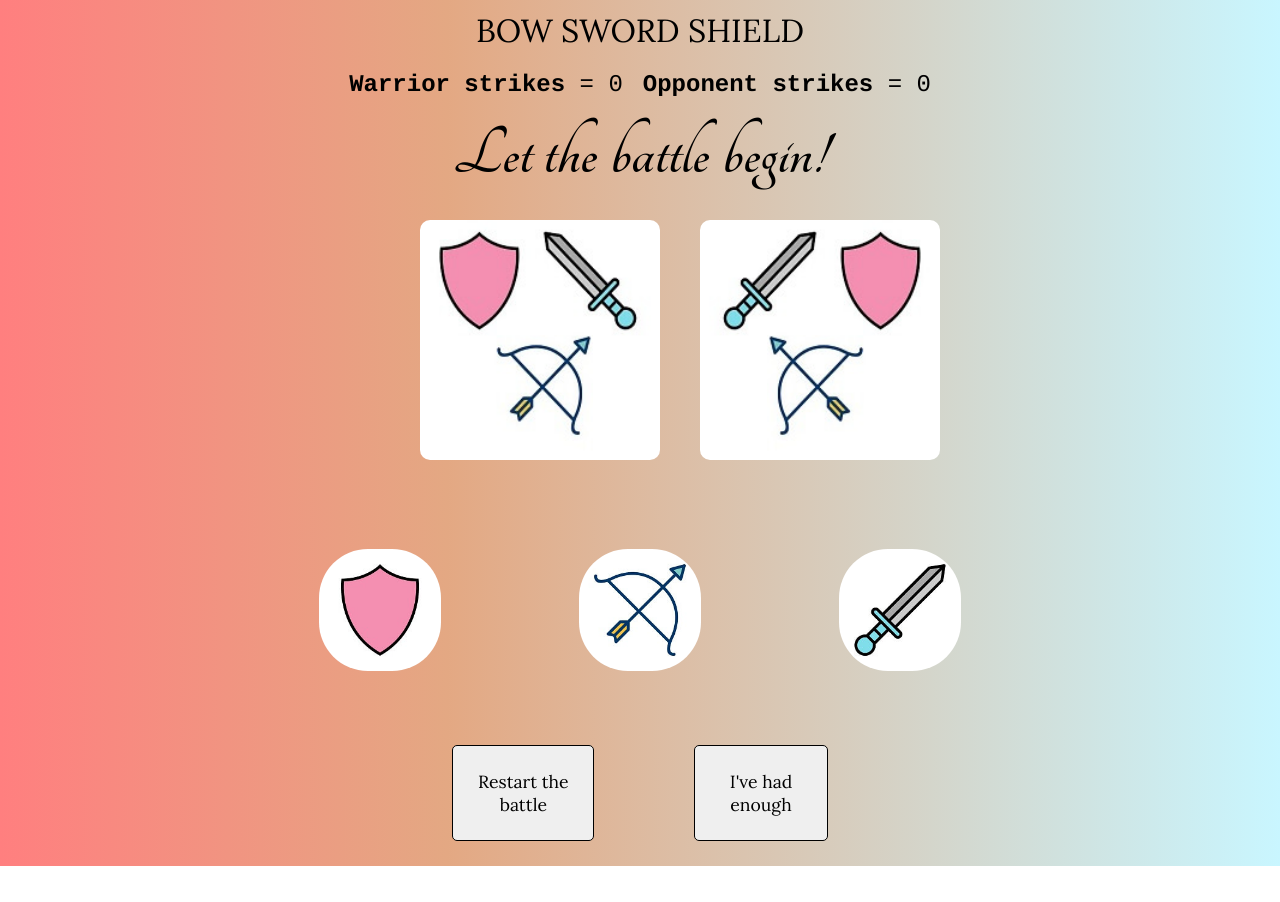
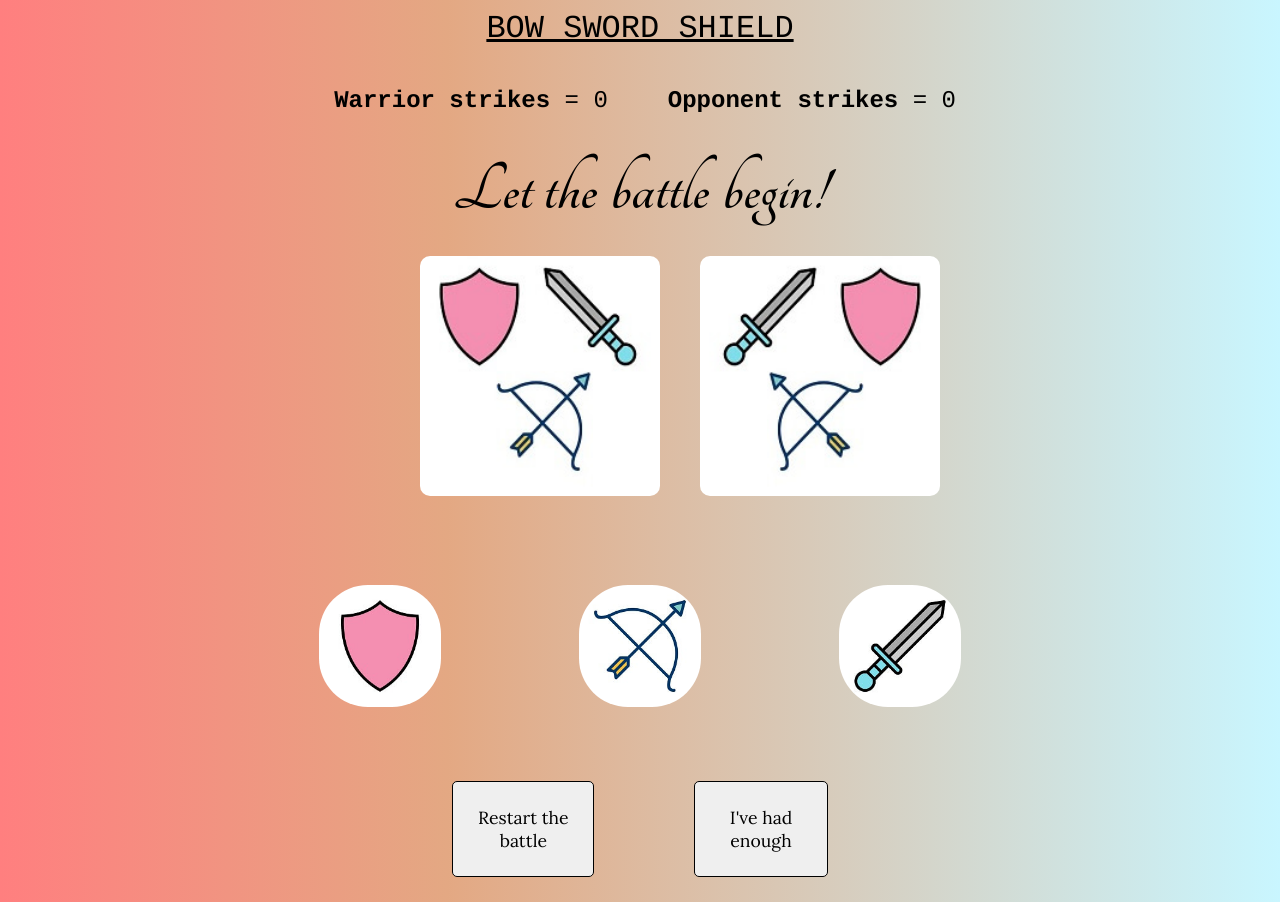
Before and after one commit to AuroraStorm-sw/Portfolio-project-2, a plain HTML site: page index.html in a window 1280 px wide. Both pictures are taken after a click on the button "Step onto the battlefield". Before the commit the page ends 866 px from the top, so only its background shows below. Drawn offline with Linux system fonts and the light colour scheme; a web font is replaced by a local one.

Commit message:
Add padding to the scores, remove unused div

```diff
--- a/assets/css/style.css
+++ b/assets/css/style.css
@@ -91,11 +91,10 @@ button:hover {
 
 .banner p{
     font-size: 2rem;
-    font-family: Lora, Courier, monospace;
     text-align: center;
 }
 
-.banner h1 {
+.banner p {
     text-decoration: underline;
 }
 
@@ -106,6 +105,7 @@ button:hover {
     /* center scores */
     display: flex;
     flex-direction: row;
+    padding-left: 10px;
 }
 
 /* BATTLE GROUND */
@@ -240,6 +240,10 @@ p {
         font-size: 1.5rem;
     }
 
+    .scores-inner {
+        padding: 20px;
+    }
+
     .options button {
         width: 30%;
 
--- a/index.html
+++ b/index.html
@@ -52,10 +52,10 @@
                 <!-- scores showing on the top of the screen with numbers wrapped in spans to be added to in the script file-->
 
                 <div class="scores">
-                    <div>
+                    <div class="scores-inner">
                         <p><b>Warrior strikes</b> = <span id="warrior-score">0</span></p>
                     </div>
-                    <div>
+                    <div class="scores-inner">
                         <p><b>Opponent strikes</b> = <span id="computer-score">0</span></p>
                     </div>
                 </div>
```
